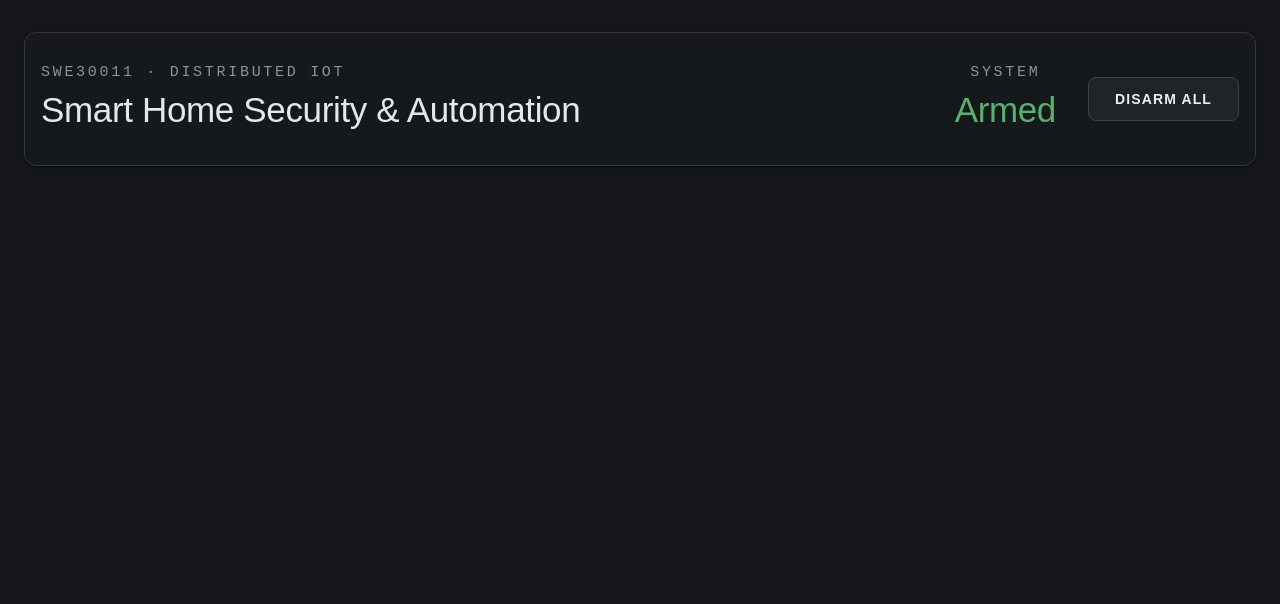
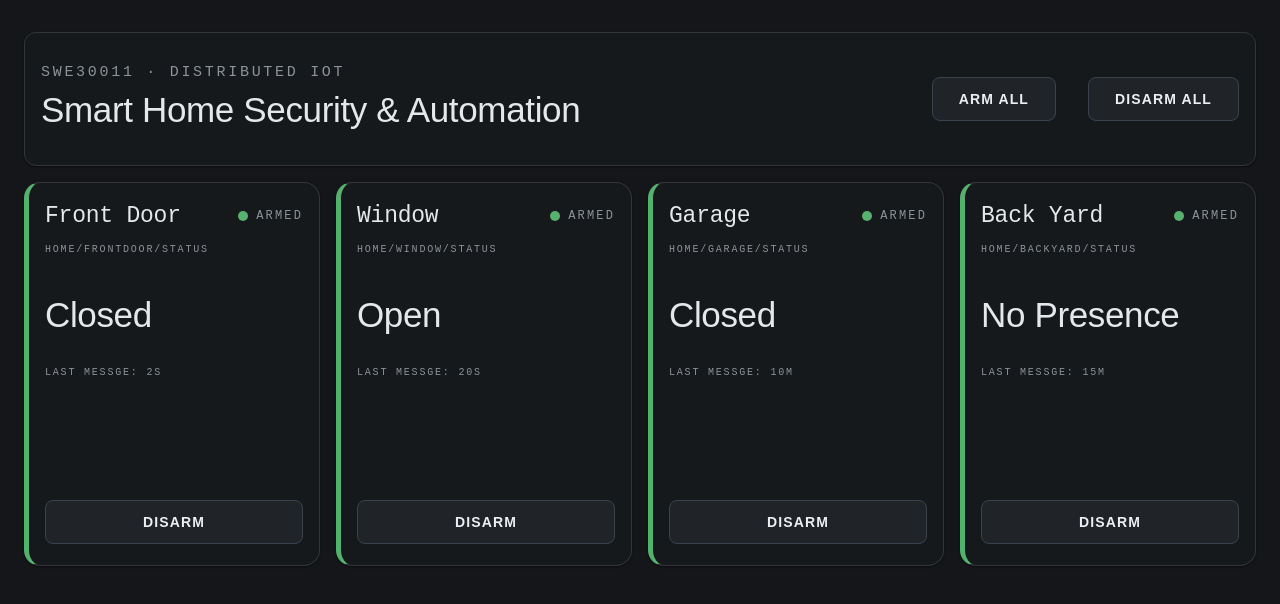
Before and after one commit to Nico-Gerber/Smart-Security-Dashboard, a React (Vite) app: page / in a window 1280 px wide. Shown: the top 604 px of the page. Built offline with nearby package versions, Linux system fonts and the light colour scheme.

Commit message:
UI panels and Flask backend

```diff
--- a/src/App.jsx
+++ b/src/App.jsx
@@ -1,11 +1,7 @@
 import { Button, Box, Typography, Card, Container } from '@mui/material'
-
-import { useState } from 'react';
-
+import { useState } from 'react'
 
 function App() {
-
-  const [isArmed, SetIsArmed] = useState(true)
 
   const btnBase = {
     fontFamily: '"IBM Plex Sans", sans-serif',
@@ -19,36 +15,113 @@ function App() {
     backgroundColor: "oklch(0.26 0.01 250)",
     padding: "14px 26px",
     fontSize: 14,
-    "&:hover": { backgroundColor: "oklch(0.32 0.015 250)", boxShadow: "none" },
-  };
+
+    "&:hover": {
+      backgroundColor: "oklch(0.32 0.015 250)",
+      boxShadow: "none"
+    },
+  }
 
 
-  function toggleArmed() {
+  const [securityPanels, setSecurityPanels] = useState([
+    {
+      name: "Front Door",
+      armed: true,
+      status: "Closed",
+      mqtt: "home/frontdoor/status",
+      lastmsg: "2s"
+    },
+    {
+      name: "Window",
+      armed: true,
+      status: "Open",
+      mqtt: "home/window/status",
+      lastmsg: "20s"
+    },
+    {
+      name: "Garage",
+      armed: true,
+      status: "Closed",
+      mqtt: "home/garage/status",
+      lastmsg: "10m"
+    },
+    {
+      name: "Back Yard",
+      armed: true,
+      status: "No Presence",
+      mqtt: "home/backyard/status",
+      lastmsg: "15m"
+    }
+  ])
 
-    if (isArmed) {
-      SetIsArmed(false)
-    } else {
 
-      SetIsArmed(true)
+  // Arm every zone
+  function armAll() {
+
+    setSecurityPanels(previousPanels =>
+      previousPanels.map(panel => ({
+        ...panel,
+        armed: true
+      }))
+    )
   }
 
+
+  // Disarm every zone
+  function disarmAll() {
+
+    setSecurityPanels(previousPanels =>
+      previousPanels.map(panel => ({
+        ...panel,
+        armed: false
+      }))
+    )
   }
+
+
+  // Toggle one individual zone
+  function toggleArmed(panelName) {
+
+    setSecurityPanels(previousPanels =>
+      previousPanels.map(panel =>
+        panel.name === panelName
+          ? {
+            ...panel,
+            armed: !panel.armed
+          }
+          : panel
+      )
+    )
+  }
+
 
   return (
     <>
 
-      <Container maxWidth="xl" >
+      <Container maxWidth="xl">
 
-        <Card sx={{ background: "#15191c", border: '1px solid', borderColor: '#353535ff', mt: 4, height: 100, borderRadius: 3, padding: 2 }}>
+        {/* HEADER */}
+        <Card
+          sx={{
+            background: "#15191c",
+            border: "1px solid",
+            borderColor: "#353535ff",
+            mt: 4,
+            height: 100,
+            borderRadius: 3,
+            padding: 2
+          }}
+        >
 
           <Box
             sx={{
-              display: 'flex',
-              justifyContent: 'space-between',
-              alignItems: 'center',
-              height: '100%',
+              display: "flex",
+              justifyContent: "space-between",
+              alignItems: "center",
+              height: "100%",
             }}
           >
+
             <Box>
 
               <Typography
@@ -63,6 +136,8 @@ function App() {
               >
                 SWE30011 · Distributed IoT
               </Typography>
+
+
               <Typography
                 component="h1"
                 sx={{
@@ -77,66 +152,210 @@ function App() {
                 Smart Home Security &amp; Automation
               </Typography>
 
+            </Box>
+
+
+            <Box
+              sx={{
+                display: "flex",
+                flexDirection: "row",
+                alignItems: "center",
+                gap: 4
+              }}
+            >
+
+              <Button
+                onClick={armAll}
+                variant="contained"
+                disableElevation
+                sx={btnBase}
+              >
+                Arm All
+              </Button>
+
+
+              <Button
+                onClick={disarmAll}
+                variant="contained"
+                disableElevation
+                sx={btnBase}
+              >
+                Disarm All
+              </Button>
 
             </Box>
 
-            <Box sx={{ display: 'flex', flexDirection: 'row', justifyContent: 'center', alignItems: 'center', gap: 4 }}>
+          </Box>
 
-              <Box sx={{ display: 'flex', flexDirection: 'column', textAlign: 'center' }}>
+        </Card>
+
+
+        {/* SECURITY PANELS */}
+        <Box
+          sx={{
+            display: "flex",
+            gap: 2,
+            mt: 2
+          }}
+        >
+
+          {securityPanels.map((panel) => (
+
+            <Card
+              key={panel.name}
+              sx={{
+                background: "#15191c",
+                border: "1px solid",
+                borderColor: "#353535ff",
+                borderRadius: 4,
+                height: 350,
+                width: 360,
+                padding: 2,
+
+                borderLeft: panel.armed
+                  ? "5px solid #56b16d"
+                  : "5px solid #e6a127"
+              }}
+            >
+
+              {/* CARD HEADER */}
+              <Box
+                sx={{
+                  display: "flex",
+                  flexDirection: "row",
+                  alignItems: "center",
+                  justifyContent: "space-between"
+                }}
+              >
 
                 <Typography
                   sx={{
                     fontFamily: '"IBM Plex Mono", monospace',
-                    fontSize: 15,
+                    fontSize: 23,
+                    fontWeight: 500,
+                    letterSpacing: "-0.01em",
+                    color: "oklch(0.93 0.005 250)",
+                    m: 0,
+                  }}
+                >
+                  {panel.name}
+                </Typography>
+
+
+                <Box
+                  sx={{
+                    display: "flex",
+                    flexDirection: "row",
+                    alignItems: "center",
+                    gap: 1
+                  }}
+                >
+
+                  <Box
+                    sx={{
+                      width: 10,
+                      height: 10,
+                      backgroundColor: panel.armed
+                        ? "#56b16d"
+                        : "#e6a127",
+                      borderRadius: "50%"
+                    }}
+                  />
+
+
+                  <Typography
+                    sx={{
+                      fontFamily: '"IBM Plex Mono", monospace',
+                      fontSize: 12,
                       fontWeight: 400,
                       letterSpacing: "0.18em",
                       textTransform: "uppercase",
                       color: "oklch(0.66 0.01 250)",
                     }}
                   >
-                  System
+                    {panel.armed ? "Armed" : "Disarmed"}
                   </Typography>
 
+                </Box>
+
+              </Box>
+
+
+              {/* MQTT TOPIC */}
               <Typography
-                  component="h1"
+                sx={{
+                  fontFamily: '"IBM Plex Mono", monospace',
+                  fontSize: 10,
+                  fontWeight: 400,
+                  letterSpacing: "0.18em",
+                  textTransform: "uppercase",
+                  color: "oklch(0.66 0.01 250)",
+                  mt: 1
+                }}
+              >
+                {panel.mqtt}
+              </Typography>
+
+
+              {/* SENSOR STATUS */}
+              <Typography
+                component="h2"
                 sx={{
                   fontFamily: '"IBM Plex Sans", sans-serif',
                   fontSize: 35,
                   fontWeight: 500,
                   letterSpacing: "-0.01em",
-                    color: isArmed ? "#56b16d" : "#e6a127",
-                    m: 0,
+                  color: "oklch(0.93 0.005 250)",
+                  mt: 4,
+                  mb: 3
                 }}
               >
-                  {isArmed ? "Armed" : "Disarmed"}
+                {panel.status}
               </Typography>
 
 
-              </Box>
-
-
-              <Button
-                onClick={toggleArmed}
-                variant="contained"
-                disableElevation
-                sx={btnBase}
+              {/* Last Message */}
+              <Typography
+                sx={{
+                  fontFamily: '"IBM Plex Mono", monospace',
+                  fontSize: 10,
+                  fontWeight: 400,
+                  letterSpacing: "0.18em",
+                  textTransform: "uppercase",
+                  color: "oklch(0.66 0.01 250)",
+                  mt: 1
+                }}
               >
-                {isArmed ? "Disarm All" : "Arm All"}
-              </Button>
-            </Box>
+                Last Messge: {panel.lastmsg}
+              </Typography>
 
 
 
+              <Box sx={{ mt: 15, display: 'flex', justifyContent: 'center' }}>
+
+                {/* ARM / DISARM BUTTON */}
+                <Button
+                  variant="contained"
+                  disableElevation
+                  onClick={() => toggleArmed(panel.name)}
+                  sx={{
+                    ...btnBase,
+                    width: 300
+                  }}
+                >
+                  {panel.armed ? "Disarm" : "Arm"}
+                </Button>
 
               </Box>
 
-
             </Card>
 
+          ))}
 
-
+        </Box>
 
       </Container >
+
     </>
   )
 }
```
Also changed, not shown: 2 other files (tests, documents, lock files or other folders). Lines whose indentation alone changed are shown as unchanged.
